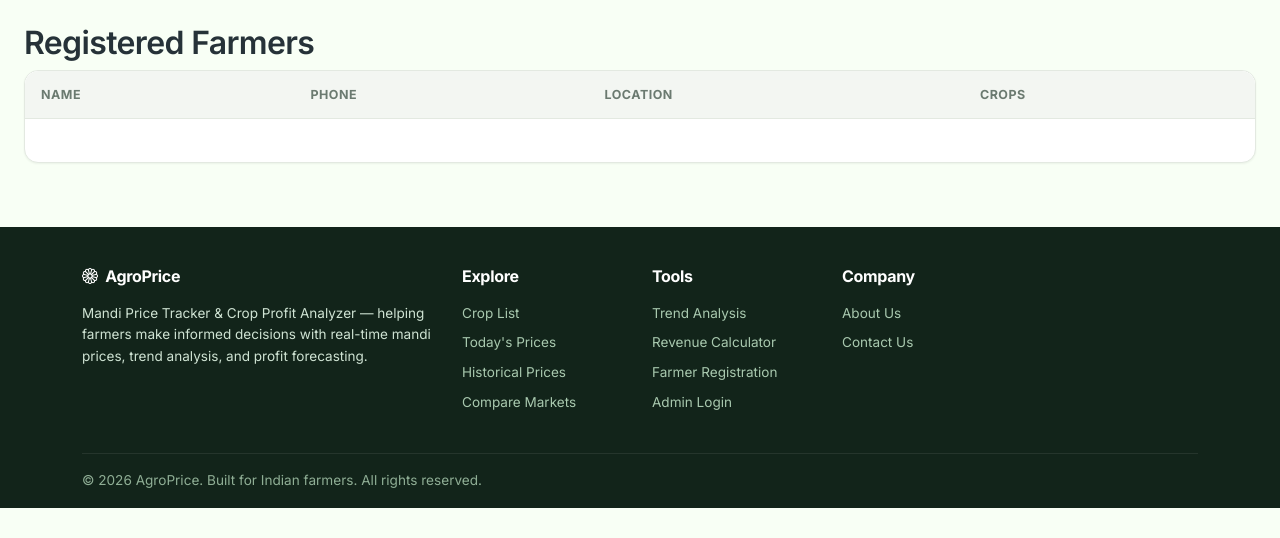
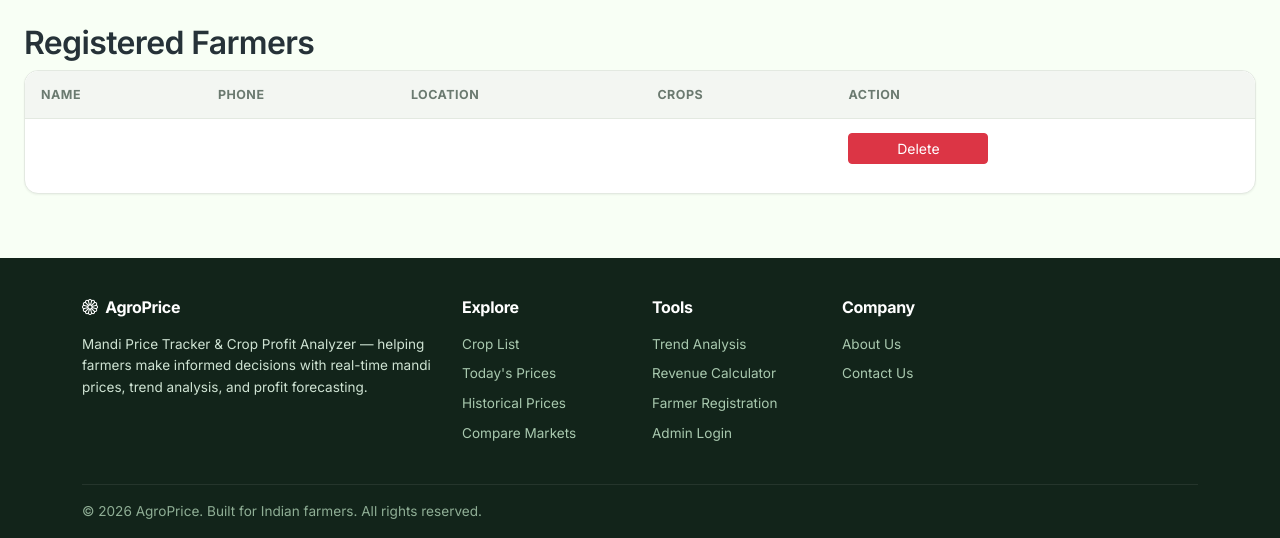
Before and after one commit to Kalyani132004/AgroPrice, a Django app: page /dashboard/registered-farmers/ in a window 1280 px wide. Shown: the part 89-627 px from the top of the page. Run offline with Django 5.2, Linux system fonts and the light colour scheme; a user stored in the database is signed in; tables that the repository leaves empty hold one stand-in row (values such as "Sample post"); a database or web service that is not in the repository returns one stand-in record (values such as "Sample title"); lists and menus that the app fills with data are empty.

Commit message:
Added farmer delete option in admin dashboard

```diff
--- a/dashboard/templates/dashboard/registered_farmers.html
+++ b/dashboard/templates/dashboard/registered_farmers.html
@@ -22,6 +22,7 @@
 <th>Phone</th>
 <th>Location</th>
 <th>Crops</th>
+<th>Action</th>
 </tr>
 </thead>
 
@@ -48,12 +49,31 @@
 {{ farmer.preferred_crops|join:", " }}
 </td>
 
+
+<td>
+
+<form method="POST"
+      action="{% url 'dashboard:delete_farmer' farmer.auth_user_id %}">
+
+    {% csrf_token %}
+
+    <button type="submit"
+            class="btn btn-danger btn-sm"
+            onclick="return confirm('Are you sure you want to delete this farmer?')">
+        Delete
+    </button>
+
+</form>
+
+</td>
+
+
 </tr>
 
 {% empty %}
 
 <tr>
-<td colspan="4" class="text-center">
+<td colspan="5" class="text-center">
 No farmers registered yet.
 </td>
 </tr>
--- a/dashboard/urls.py
+++ b/dashboard/urls.py
@@ -18,5 +18,6 @@
     path("messages/", views.contact_messages_view, name="contact_messages"),
     path("messages/read/<str:message_id>/", views.mark_message_read, name="mark_message_read",),
     path("messages/delete/<str:message_id>/", views.delete_message, name="delete_message",),
-    path("registered-farmers/", views.registered_farmers, name="registered_farmers")
+    path("registered-farmers/", views.registered_farmers, name="registered_farmers"),
+    path("registered-farmers/delete/<int:auth_user_id>/", views.delete_farmer, name="delete_farmer"),
 ]
--- a/dashboard/views.py
+++ b/dashboard/views.py
@@ -1,11 +1,13 @@
+from django.shortcuts import render, redirect, get_object_or_404
+from django.contrib.auth.models import User
 
-from django.shortcuts import render, redirect
 from accounts.models import Profile
 from core.decorators import admin_required, farmer_required
 from dashboard.services.dashboard_service import DashboardService
 from db.repositories.contact_repository import ContactMessageRepository
 from db.repositories.user_profile_repository import UserProfileRepository
 from prices.services.price_service import PriceService
+from django.contrib import messages
 
 
 @farmer_required
@@ -21,7 +23,6 @@
 
     data = service.admin_dashboard_data()
 
-    # MongoDB farmers data
     user_repo = UserProfileRepository()
     farmers = user_repo.find({"role": "farmer"})
 
@@ -33,6 +34,7 @@
     data["total_farmers"] = len(farmers)
 
     return render(request, "dashboard/admin_dashboard.html", data)
+
 
 @admin_required
 def registered_farmers(request):
@@ -56,12 +58,37 @@
         }
     )
 
+
+# DELETE FARMER
+@admin_required
+def delete_farmer(request, auth_user_id):
+
+    if request.method == "POST":
+
+        user_repo = UserProfileRepository()
+
+        # Delete MongoDB farmer profile
+        user_repo.delete_by_auth_id(auth_user_id)
+
+        # Delete Django User
+        user = User.objects.filter(id=auth_user_id).first()
+
+        if user:
+            user.delete()
+
+        messages.success(
+            request,
+            "Farmer deleted successfully."
+        )
+
+    return redirect("dashboard:registered_farmers")
+
+
 @admin_required
 def reports_view(request):
     price_service = PriceService()
     today_prices = price_service.today_prices()
 
-    # MongoDB farmer count
     user_repo = UserProfileRepository()
     total_farmers = user_repo.count({"role": "farmer"})
 
@@ -76,6 +103,7 @@
 
 @admin_required
 def contact_messages_view(request):
+
     repo = ContactMessageRepository()
 
     messages_list = repo.recent(limit=100)
@@ -108,7 +136,7 @@
         },
     )
 
-# Mark Contact Message as Read
+
 @admin_required
 def mark_message_read(request, message_id):
 
@@ -119,8 +147,6 @@
     return redirect("dashboard:contact_messages")
 
 
-# Delete Contact Message
-
 @admin_required
 def delete_message(request, message_id):
 
```
